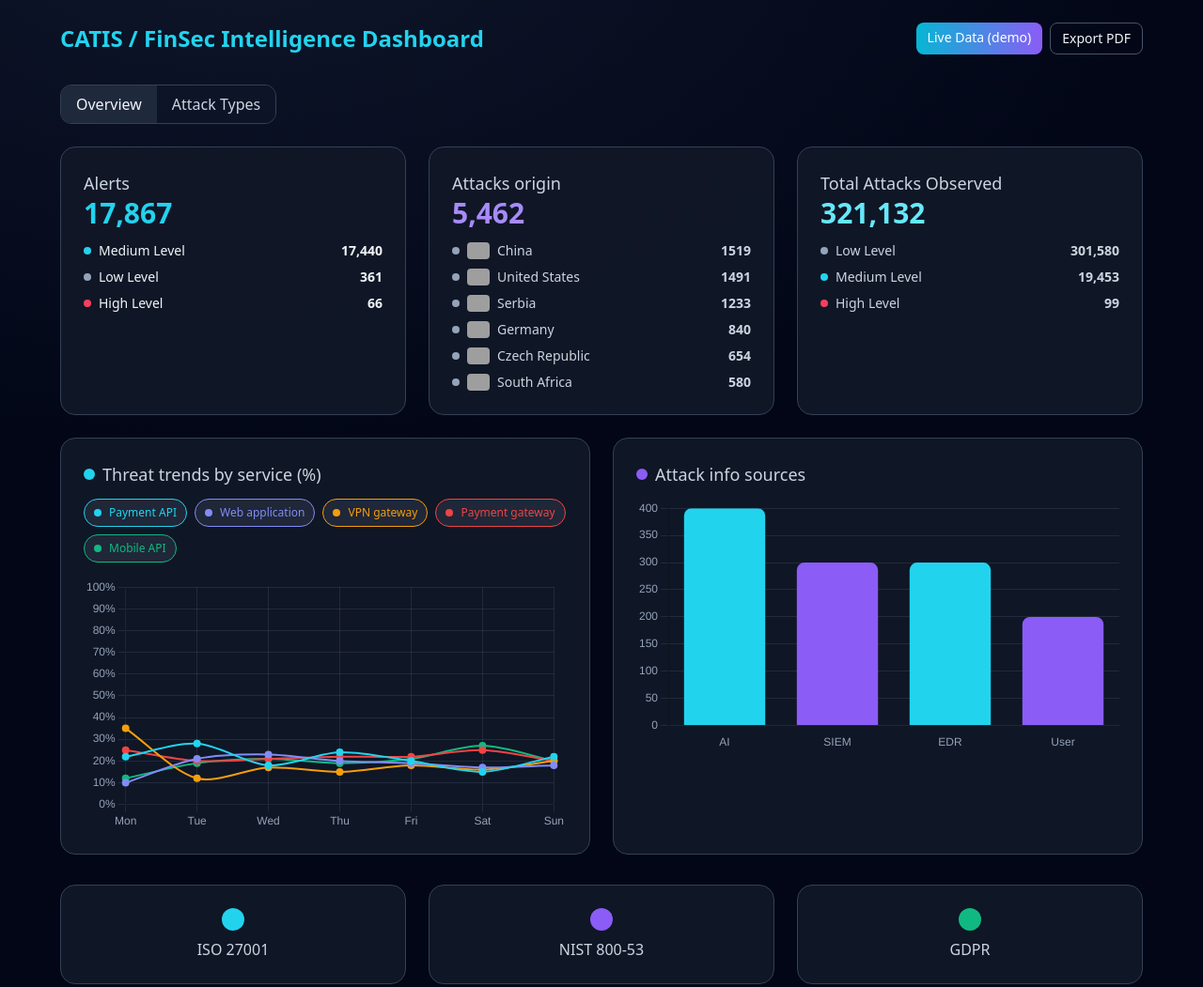
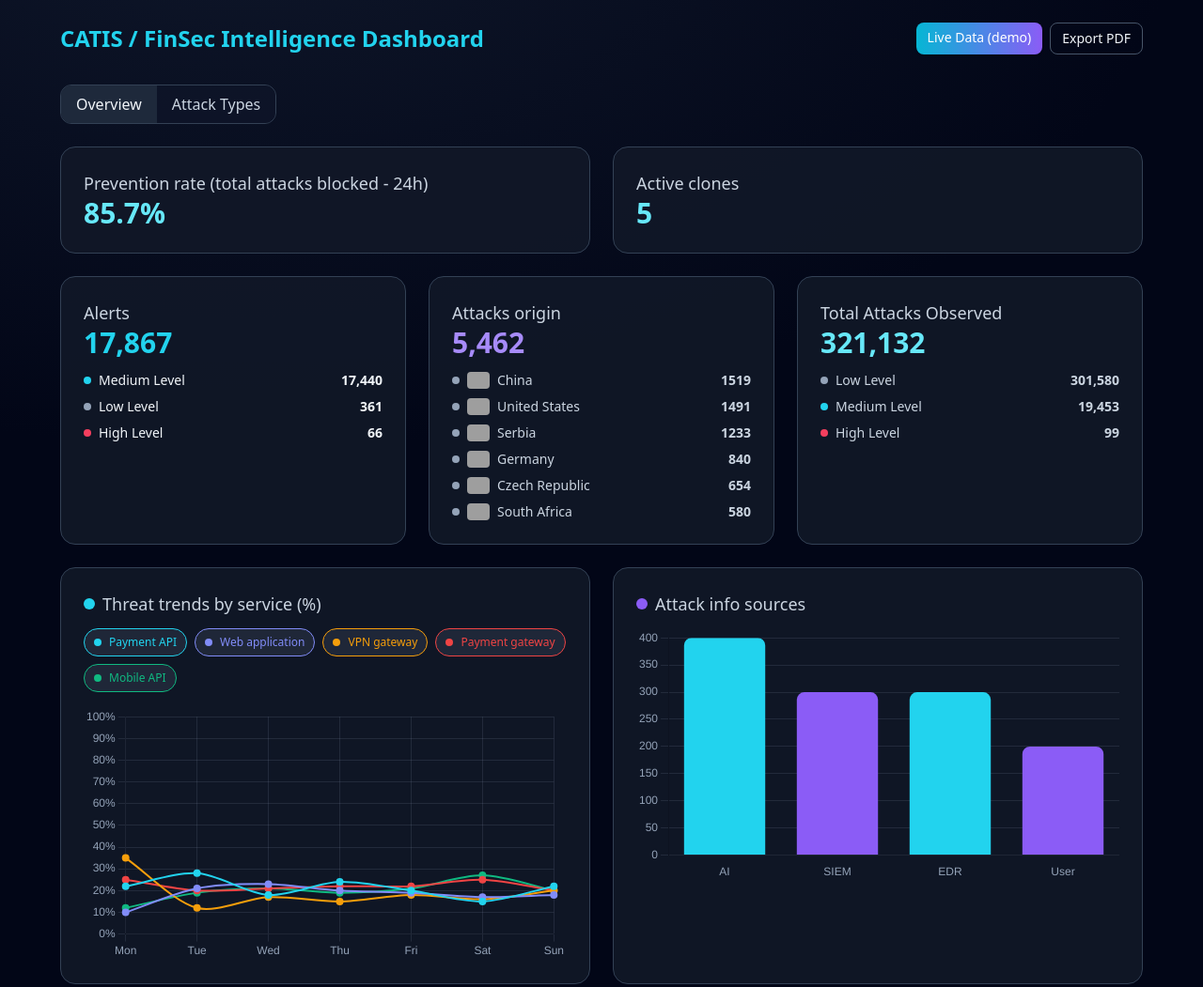
Before and after one commit to dejankocic/product-whitestheet, a plain HTML site: page catis-finsec-dashboards.html in a window 1280 px wide. Shown: the top 1051 px of the page at 94% size. Drawn offline with nearby package versions, Linux system fonts and the light colour scheme; grey boxes are pictures that could not be loaded.

Commit message:
added two top boxes

```diff
--- a/catis-finsec-dashboards.html
+++ b/catis-finsec-dashboards.html
@@ -53,6 +53,16 @@
       <!-- OVERVIEW TAB -->
       <section id="panel-overview" class="mt-6 space-y-6">
         <!-- KPIs -->
+         <div class="grid grid-cols-1 lg:grid-cols-2 gap-6">
+          <div class="card rounded-2xl p-6">
+            <h3 class="text-lg text-slate-300">Prevention rate (total attacks blocked - 24h)</h3>
+            <p class="text-3xl font-bold text-cyan-300">85.7%</p>
+          </div>
+          <div class="card rounded-2xl p-6">
+            <h3 class="text-lg text-slate-300">Active clones</h3>
+            <p class="text-3xl font-bold text-cyan-300">5</p>
+          </div>
+         </div>
         <div class="grid grid-cols-1 md:grid-cols-3 gap-6">
           <div class="card rounded-2xl p-6">
             <h3 class="text-lg text-slate-300">Alerts</h3>
```
